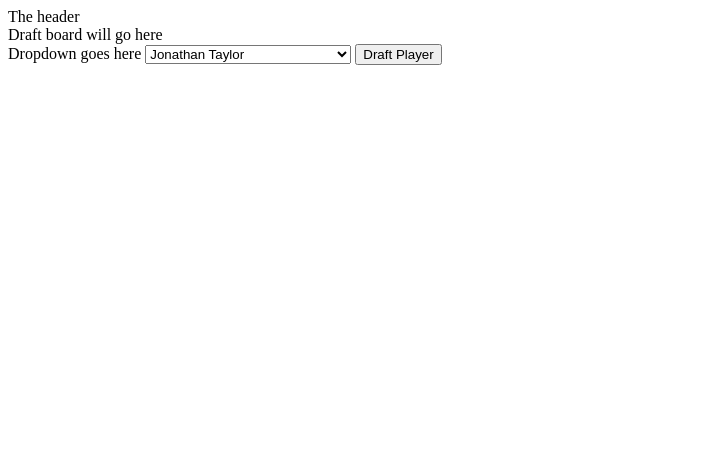
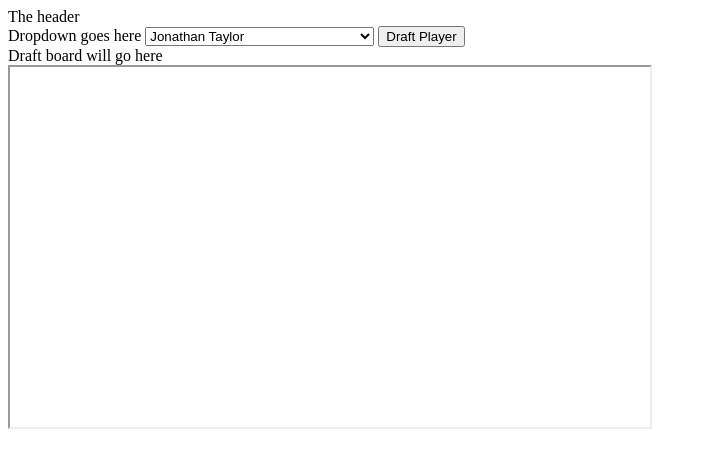
Before and after one commit to jvit1985/ff-highlights, a plain HTML site: page index.html in a window 1280 px wide. Shown: the whole page, without its empty margins (0-707 px from the left). Drawn offline with nearby package versions, Linux system fonts and the light colour scheme.

Commit message:
added iframe and youtube api call to pull player data

```diff
--- a/assets/js/script.js
+++ b/assets/js/script.js
@@ -1,6 +1,5 @@
 const draftBtn = document.querySelector("#draft");
 const select = document.querySelector("#dropdown");
-const API_KEY = "AIzaSyC5dZoaUi1EoYQIByQdRCV6S6iT7eBTaZE";
 
 let players = [
     "Jonathan Taylor",
@@ -155,11 +154,11 @@ let players = [
     "Tyler Allgeier",
     "Nyheim Hines",
     "Khalil Herbert",
-    "Buffalo Bills DST",
+    "Buffalo Bills Defense",
     "Rondale Moore",
     "Marlon Mack",
     "Daniel Jones",
-    "Tampa Bay Buccaneers DST",
+    "Tampa Bay Buccaneers Defense",
     "Evan Engram",
     "Mac Jones",
     "Sony Michel",
@@ -168,11 +167,11 @@ let players = [
     "Zach Wilson",
     "J.D. McKissic",
     "Logan Thomas",
-    "San Francisco 49ers DST",
+    "San Francisco 49ers Defense",
     "Corey Davis",
     "Jahan Dotson",
     "Austin Hooper",
-    "Indianapolis Colts DST",
+    "Indianapolis Colts Defense",
     "Carson Wentz",
     "Mecole Hardman",
     "Van Jefferson",
@@ -182,12 +181,12 @@ let players = [
     "D'Onta Foreman",
     "Robbie Anderson",
     "Justin Tucker",
-    "Denver Broncos DST",
-    "New England Patriots DST",
+    "Denver Broncos Defense",
+    "New England Patriots Defense",
     "Nico Collins",
-    "New Orleans Saints DST",
+    "New Orleans Saints Defense",
     "Jared Goff",
-    "Los Angeles Rams DST",
+    "Los Angeles Rams Defense",
     "Christian Watson",
     "Hayden Hurst",
     "Deshaun Watson",
@@ -199,21 +198,21 @@ let players = [
     "George Pickens",
     "Matt Gay",
     "Davis Mills",
-    "Dallas Cowboys DST",
+    "Dallas Cowboys Defense",
     "Kendrick Bourne",
     "Baker Mayfield",
     "Daniel Carlson",
     "Donovan Peoples-Jones",
     "Zamir White",
     "Evan McPherson",
-    "Los Angeles Chargers DST",
+    "Los Angeles Chargers Defense",
     "Jamison Crowder",
     "Jalen Tolbert",
-    "Miami Dolphins DST",
+    "Miami Dolphins Defense",
     "Boston Scott",
-    "Green Bay Packers DST",
+    "Green Bay Packers Defense",
     "Curtis Samuel",
-    "Kansas City Chiefs DST",
+    "Kansas City Chiefs Defense",
     "KJ Hamler",
     "Kenyan Drake",
     "Parris Campbell",
@@ -221,14 +220,14 @@ let players = [
     "Harrison Butker",
     "A.J. Green",
     "Matt Prater",
-    "Cleveland Browns DST",
+    "Cleveland Browns Defense",
     "Tyrion Davis-Price",
     "Brevin Jordan",
-    "Baltimore Ravens DST",
+    "Baltimore Ravens Defense",
     "Chubba Hubbard",
-    "Philadelphia Eagles DST",
+    "Philadelphia Eagles Defense",
     "David Bell",
-    "Pittsburgh Steelers DST",
+    "Pittsburgh Steelers Defense",
     "Wan'Dale Robinson",
     "Sterling Shepard",
     "Rodrigo Blankenship",
@@ -241,7 +240,7 @@ let players = [
     "Damien Williams",
     "Brandon McManus",
     "Nick Folk",
-    "Arizona Cardinals DST",
+    "Arizona Cardinals Defense",
     "D'Ernest Johnson",
     "Adam Trautman",
     "Trey Sermon",
@@ -252,16 +251,16 @@ let players = [
     "Jake Elliott",
     "Mo Alie-Cox",
     "Byron Pringle",
-    "Cincinnati Bengals DST",
+    "Cincinnati Bengals Defense",
     "Jeff Wilson Jr.",
-    "Tennessee Titans DST",
+    "Tennessee Titans Defense",
     "Myles Gaskin",
     "Dan Arnold",
     "William Fuller V",
     "Bryan Edwards",
     "Dustin Hopkins",
     "Jerick McKinnon",
-    "Carolina Panthers DST",
+    "Carolina Panthers Defense",
     "Braxton Berrios",
     "Isaiah McKenzie",
     "Rex Burkhead",
@@ -272,14 +271,14 @@ let players = [
     "Marquez Callaway",
     "Odell Beckham Jr.",
     "C.J. Uzomah",
-    "Minnesota Vikings DST",
+    "Minnesota Vikings Defense",
     "Chris Boswell",
     "Randall Cobb",
     "Mike Davis",
     "Sammy Watkins",
     "Cameron Brate",
     "Matt Breida",
-    "Chicago Bears DST",
+    "Chicago Bears Defense",
     "Mason Crosby",
     "Cedrick Wilson Jr.",
     "Romeo Doubs",
@@ -288,23 +287,23 @@ let players = [
     "Phillip Lindsay",
     "Trey McBride",
     "Graham Gano",
-    "Washington Commanders DST",
+    "Washington Commanders Defense",
     "Nelson Agholor",
     "Jason Myers",
     "Greg Joseph",
-    "New York Giants DST",
+    "New York Giants Defense",
     "Eno Benjamin",
     "Ke'Shawn Vaughn",
     "Cairo Santos",
-    "Seattle Seahawks DST",
-    "New York Jets DST",
+    "Seattle Seahawks Defense",
+    "New York Jets Defense",
     "Tre'Quan Smith",
     "Randy Bullock",
     "Ka'imi Fairbairn",
     "Drew Lock",
     "Josh Reynolds",
     "Jimmy Garoppolo",
-    "Jacksonville Jaguars DST",
+    "Jacksonville Jaguars Defense",
     "Kenny Pickett",
     "Darius Slayton",
     "Quez Watkins",
@@ -358,16 +357,16 @@ let players = [
     "Latavius Murray",
     "James Proche II",
     "John Metchie III",
-    "Las Vegas Raiders DST",
+    "Las Vegas Raiders Defense",
     "Jelani Woods",
     "Devontae Booker",
     "Foster Moreau",
     "Demarcus Robinson",
-    "Atlanta Falcons DST",
+    "Atlanta Falcons Defense",
     "Keaontay Ingram",
     "Devonta Freeman",
     "Amari Rodgers",
-    "Detroit Lions DST",
+    "Detroit Lions Defense",
     "Cade Otton",
     "Cade York",
     "Kyle Philips",
@@ -383,7 +382,7 @@ let players = [
     "Taysom Hill",
     "Dee Eskridge",
     "Teddy Bridgewater",
-    "Houston Texans DST",
+    "Houston Texans Defense",
     "Malik Willis",
     "Jauan Jennings",
     "Laquon Treadwell",
@@ -402,7 +401,7 @@ let players = [
     "Carlos Martinez",
     "Eddy Pineiro",
     "Andrew Jacas"
-]
+];
 
 //append player list to options in dropdown
 function displayPlayers() {
@@ -417,67 +416,35 @@ function displayPlayers() {
     }
 }
 
-function draftPlayer() {
-    console.log(select.value);
-    console.log("button clicked");
+function onPlayerReady(event) {
+    event.target.playVideo();
+}
 
-    const apiUrl = "https://youtube.googleapis.com/youtube/v3/search?q=Nick%20Chubb$key=" + API_KEY;
-
-    fetch(apiUrl)
-    .then(function(response) {
-        if(response.ok) {
-            response.json().then(function(data) {
-                console.log(data);
-            });
+function getVideo() {
+    $.ajax({
+        type: 'GET',
+        url: 'https://www.googleapis.com/youtube/v3/search',
+        data: {
+            key: "",
+            q: select.value + 'highlights',
+            part: 'snippet',
+            maxResults: 1,
+            type: 'video',
+            videoEmbeddable: true,
+        },
+        success: function(data) {
+            // code to open in embedded iframe
+            $('iframe').attr('src', 'https://www.youtube.com/embed/' + data.items[0].id.videoId);
+            // code to open in new window
+            // window.open('https:www.youtube.com/watch?v=' + data.items[0].id.videoId, '_blank');
+        },
+        error: function(response){
+            console.log('Response Failed');
         }
     });
-    // "https://www.googleapis.com/youtube/v3"
-//     'GET https://youtube.googleapis.com/youtube/v3/search?q=Nick%20Chubb&key=[YOUR_API_KEY] HTTP/1.1'
-
-// 'Authorization: Bearer [YOUR_ACCESS_TOKEN]'
-// 'Accept: application/json'
-//  <script src="https://apis.google.com/js/api.js"></script>
-// <script>
-//   /**
-//    * Sample JavaScript code for youtube.search.list
-//    * See instructions for running APIs Explorer code samples locally:
-//    * https://developers.google.com/explorer-help/code-samples#javascript
-//    */
-
-// // function authenticate() {
-// //     return gapi.auth2.getAuthInstance()
-// //         .signIn({scope: "https://www.googleapis.com/auth/youtube.force-ssl"})
-// //         .then(function() { console.log("Sign-in successful"); },
-// //               function(err) { console.error("Error signing in", err); });
-// //   }
-// //   function loadClient() {
-// //     gapi.client.setApiKey("YOUR_API_KEY");
-// //     return gapi.client.load("https://www.googleapis.com/discovery/v1/apis/youtube/v3/rest")
-// //         .then(function() { console.log("GAPI client loaded for API"); },
-// //               function(err) { console.error("Error loading GAPI client for API", err); });
-// //   }
-// //   // Make sure the client is loaded and sign-in is complete before calling this method.
-// //   function execute() {
-// //     return gapi.client.youtube.search.list({
-// //       "q": "Nick Chubb"
-// //     })
-// //         .then(function(response) {
-// //                 // Handle the results here (response.result has the parsed body).
-// //                 console.log("Response", response);
-// //               },
-// //               function(err) { console.error("Execute error", err); });
-// //   }
-// //   gapi.load("client:auth2", function() {
-// //     gapi.auth2.init({client_id: "YOUR_CLIENT_ID"});
-// //   });
-// // </script>
-// // <button onclick="authenticate().then(loadClient)">authorize and load</button>
-// // <button onclick="execute()">execute</button>
-
-
 }
 
-draftBtn.addEventListener("click", draftPlayer);
+draftBtn.addEventListener("click", getVideo);
 
 //run on load
 displayPlayers();
--- a/index.html
+++ b/index.html
@@ -10,14 +10,15 @@
 <body>
     <header>The header</header>
     <main>
-        <div>Draft board will go here</div>
         <div>Dropdown goes here
             <select id="dropdown"></select>
             <button id="draft">Draft Player</button>
         </div>
+        <div>Draft board will go here</div>
+        <iframe src="" height="360" width="640"></iframe>
 
     </main>
-
+    <script src="https://code.jquery.com/jquery-3.6.0.js" integrity="sha256-H+K7U5CnXl1h5ywQfKtSj8PCmoN9aaq30gDh27Xc0jk=" crossorigin="anonymous"></script>
     <script src="./assets/js/script.js"></script>
 </body>
 </html>
```
Also changed, not shown: package.json (deleted, +0 -24 lines), 1 other file.
